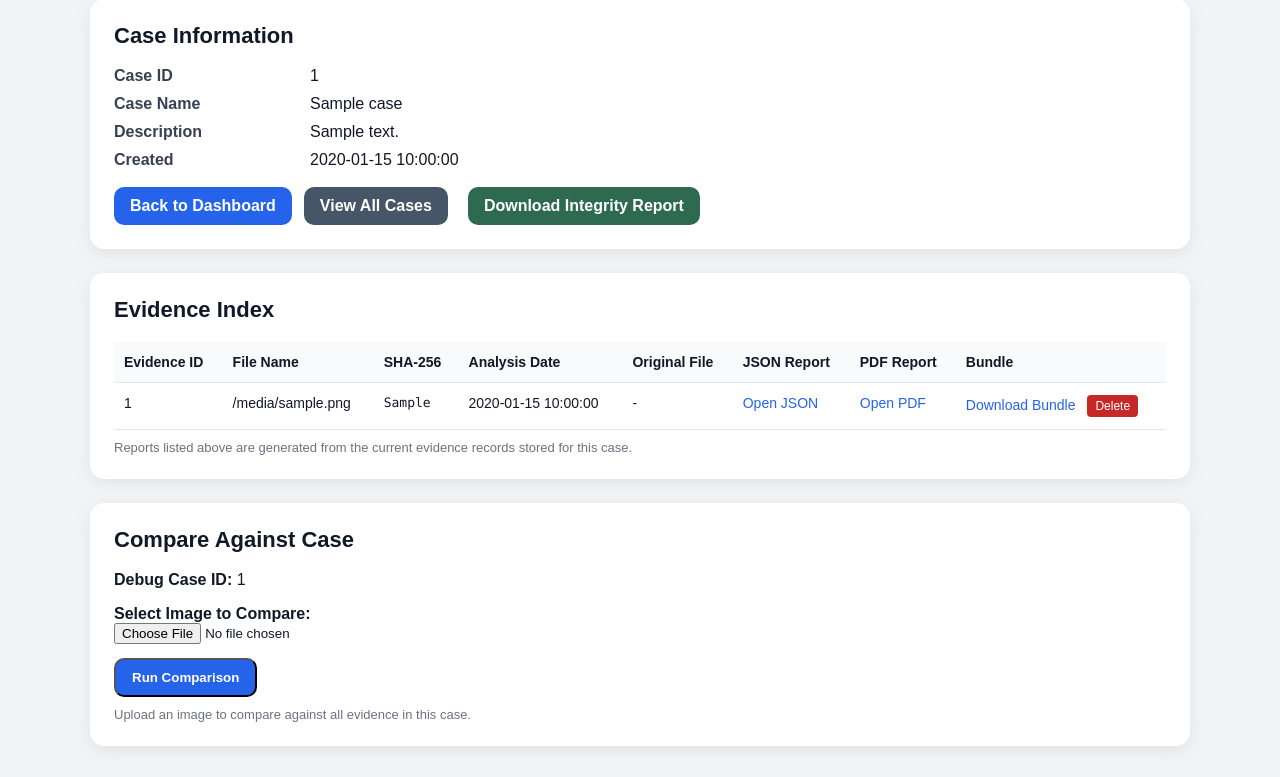
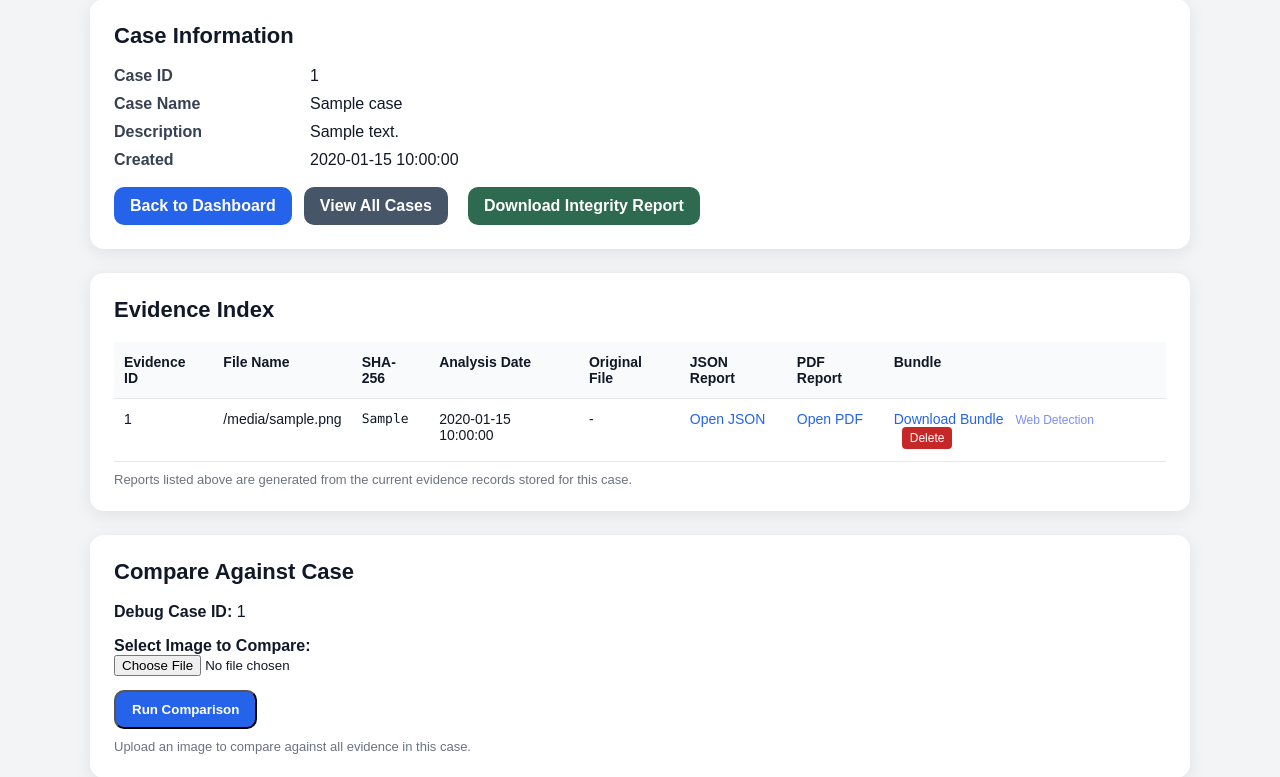
Before and after one commit to Kcaldwell99/evidenceanalyzer, a FastAPI app: template app/templates/case_detail.html in a window 1280 px wide. Shown: the part 178-955 px from the top of the page. Run offline with FastAPI, Linux system fonts and the light colour scheme; the template is opened without the code that fills it: most values are stand-ins (such as "Sample title", 1, 10 or a date in 2020).

Commit message:
add web detection link to evidence table

```diff
--- a/app/templates/case_detail.html
+++ b/app/templates/case_detail.html
@@ -268,9 +268,11 @@
     <a href="/download-bundle/{{ case.case_id }}/{{ m.evidence_id }}">
         Download Bundle
     </a>
+    <a href="/web-detection/{{ case.case_id }}/{{ m.evidence_id }}" style="margin-left:8px; font-size:12px; color:#7c8cf8;">Web Detection</a>
     <form action="/delete-evidence/{{ case.case_id }}/{{ m.evidence_id }}" method="post" style="display:inline; margin-left:8px;">
         <button type="submit" style="background:#c62828; color:white; border:none; padding:4px 8px; border-radius:4px; cursor:pointer; font-size:12px;" onclick="return confirm('Delete this evidence item?')">Delete</button>
     </form>
+
 </td>
 </a>
 
```
